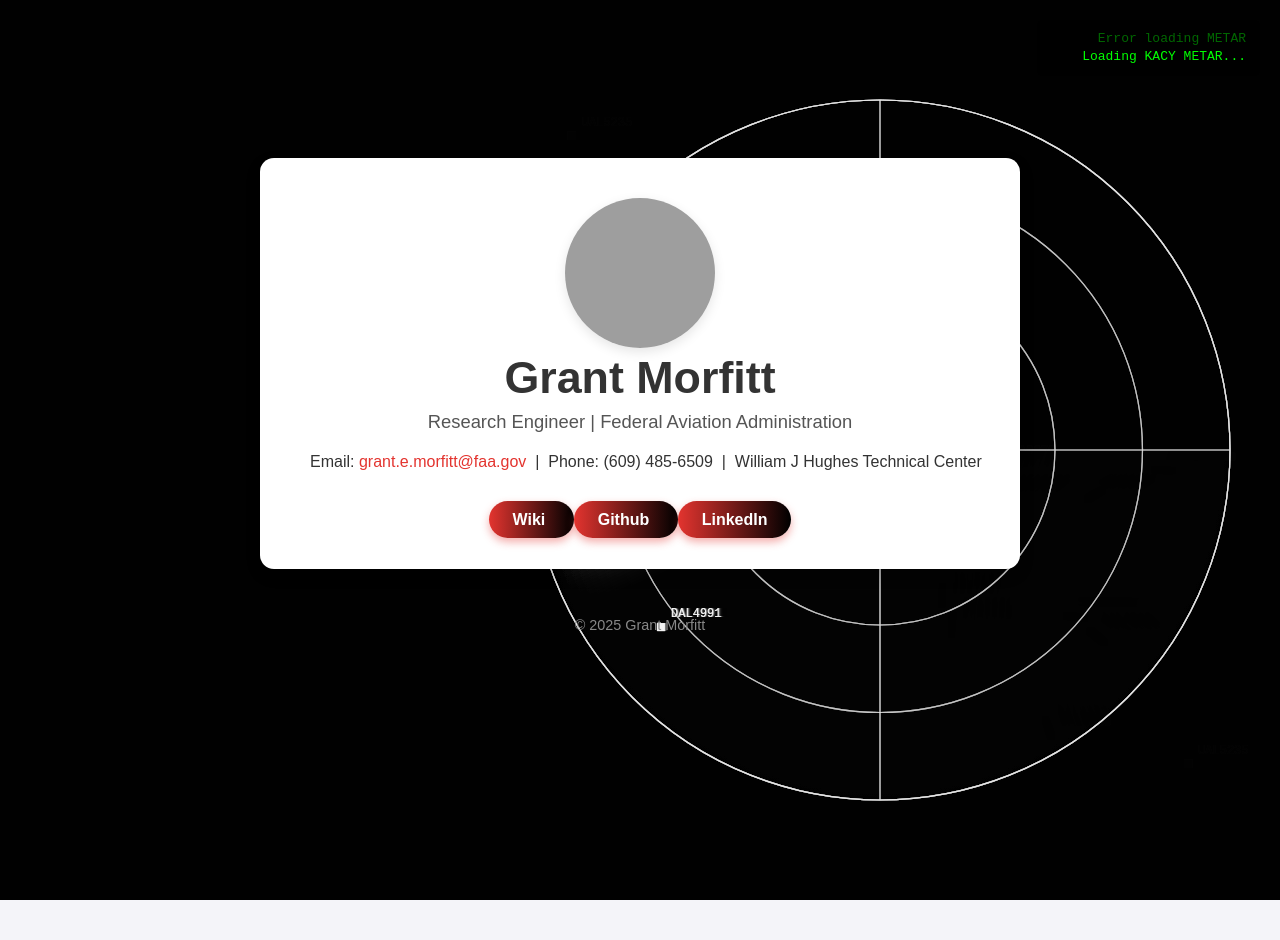
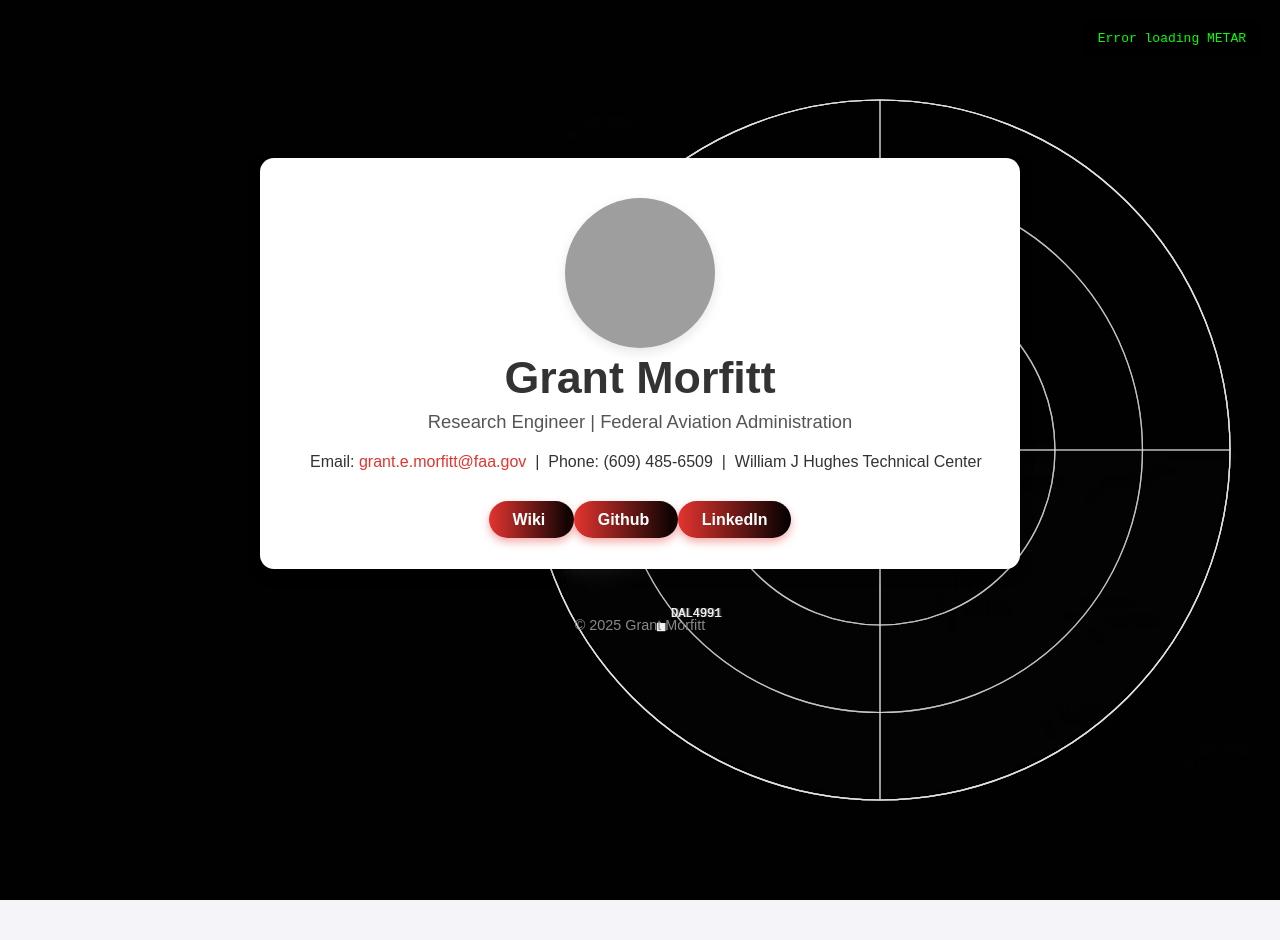
Before and after one commit to grantmorfitt/grantmorfitt.github.io, a Jekyll site: the page built from index.md, in a window 1280 px wide. Built offline with Jekyll 4.4.1, drawn with Linux system fonts in a browser that asks for light colours; grey boxes are pictures that could not be loaded.

Commit message:
Update home.html

```diff
--- a/_layouts/home.html
+++ b/_layouts/home.html
@@ -201,22 +201,6 @@
     Loading KACY METAR...
 </div>
 
-<!-- METAR overlay div -->
-<div id="metar-overlay" style="
-    position: absolute;
-    top: 20px;
-    right: 20px;
-    font-family: monospace;
-    color: lime;
-    background-color: rgba(0, 0, 0, 0.6);
-    padding: 10px 14px;
-    border-radius: 6px;
-    z-index: 10;
-    white-space: pre;
-    line-height: 1.4em;
-">
-    Loading KACY METAR...
-</div>
 
 <script>
 const metarDiv = document.getElementById('metar-overlay');
```
